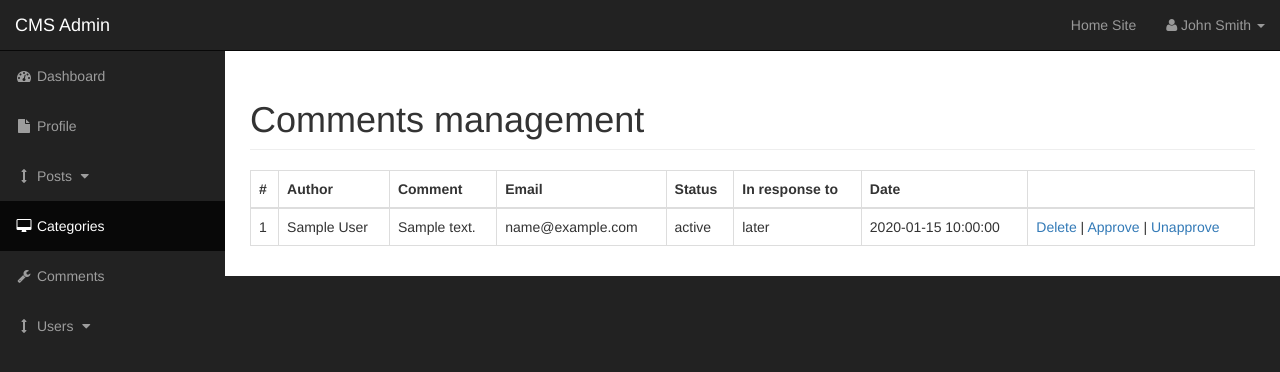
After one commit to leminhhieu98py/CMS---PHP, a PHP site: page /admin/comments.php in a window 1280 px wide. The commit adds this page. Shown: the top 372 px of the page. Run offline with PHP 8.4, Linux system fonts and the light colour scheme; tables that the repository leaves empty or names only in its code hold one stand-in row (values such as "Sample post").

Commit message:
Add table comments and display comments in admin

```diff
--- /dev/null
+++ b/admin/comments.php
@@ -0,0 +1,96 @@
+<?php
+include "includes/head.php";
+?>
+
+<body>
+
+    <div id="wrapper">
+        <?php include "includes/layout.php" ?>
+
+        <!-- Content -->
+        <div id="page-wrapper">
+
+            <div class="container-fluid">
+
+                <!-- Page Heading -->
+                <div class="row">
+                    <div class="col-lg-12">
+                        <h1 class="page-header">
+                            Comments management
+                        </h1>
+                    </div>
+                    <div class="col-xs-12">
+                        <table class="table table-bordered table-hover">
+                            <thead>
+                                <tr>
+                                    <th>#</th>
+                                    <th>Author</th>
+                                    <th>Comment</th>
+                                    <th>Email</th>
+                                    <th>Status</th>
+                                    <th>In response to</th>
+                                    <th>Date</th>
+                                    <th></th>
+                                </tr>
+                            </thead>
+                            <tbody>
+                                <?php
+                                $query = "SELECT * FROM comments";
+                                $select_all_comments = mysqli_query($connection, $query);
+                                $key = 1;
+                                while ($row = mysqli_fetch_assoc($select_all_comments)) {
+                                    $id = $row['comment_id'];
+                                    $author = $row['comment_author'];
+                                    $comment = $row['comment_content'];
+                                    $email = $row['comment_email'];
+                                    $status = $row['comment_status'];
+                                    $responseTo = 'later';
+                                    $date = $row['comment_date'];
+                                    $deleteLink = "comments.php?source=viewcomment&&delete=" . $id;
+                                ?>
+                                    <tr>
+                                        <td><?= $key ?></td>
+                                        <td><?= $author ?></td>
+                                        <td><?= $comment ?></td>
+                                        <td><?= $email ?></td>
+                                        <td><?= $status ?></td>
+                                        <td><?= $responseTo ?></td>
+                                        <td><?= $date ?></td>
+                                        <td><a href=<?= $deleteLink ?>>Delete</a> | <a href="">Approve</a> | <a href="">Unapprove</a></td>
+                                    </tr>
+                                <?php
+                                    $key++;
+                                }
+                                ?>
+
+                                <!-- delete post handle -->
+                                <?php
+                                if (isset($_GET['delete'])) {
+                                    $post_id = $_GET['delete'];
+                                    $query = "DELETE FROM posts WHERE post_id = {$post_id}";
+                                    $delete_post = mysqli_query($connection, $query);
+                                    if (!$delete_post) {
+                                        die("Query failed " . mysqli_error($connection));
+                                    } else {
+                                        header("Location: posts.php?source=viewpost");
+                                    }
+                                }
+                                ?>
+                            </tbody>
+                        </table>
+                    </div>
+                </div>
+            </div>
+        </div>
+
+    </div>
+
+    <!-- jQuery -->
+    <script src="js/jquery.js"></script>
+
+    <!-- Bootstrap Core JavaScript -->
+    <script src="js/bootstrap.min.js"></script>
+
+</body>
+
+</html>
--- a/admin/includes/leftSidebar.php
+++ b/admin/includes/leftSidebar.php
@@ -22,7 +22,7 @@
             <a href="categories.php"><i class="fa fa-fw fa-desktop"></i> Categories</a>
         </li>
         <li>
-            <a href="bootstrap-grid.html"><i class="fa fa-fw fa-wrench"></i> Comments</a>
+            <a href="comments.php"><i class="fa fa-fw fa-wrench"></i> Comments</a>
         </li>
         <li>
             <a href="javascript:;" data-toggle="collapse" data-target="#demo"><i class="fa fa-fw fa-arrows-v"></i> Users <i class="fa fa-fw fa-caret-down"></i></a>
```
Also changed, not shown: admin/includes/head.php (+0 -7 lines).
